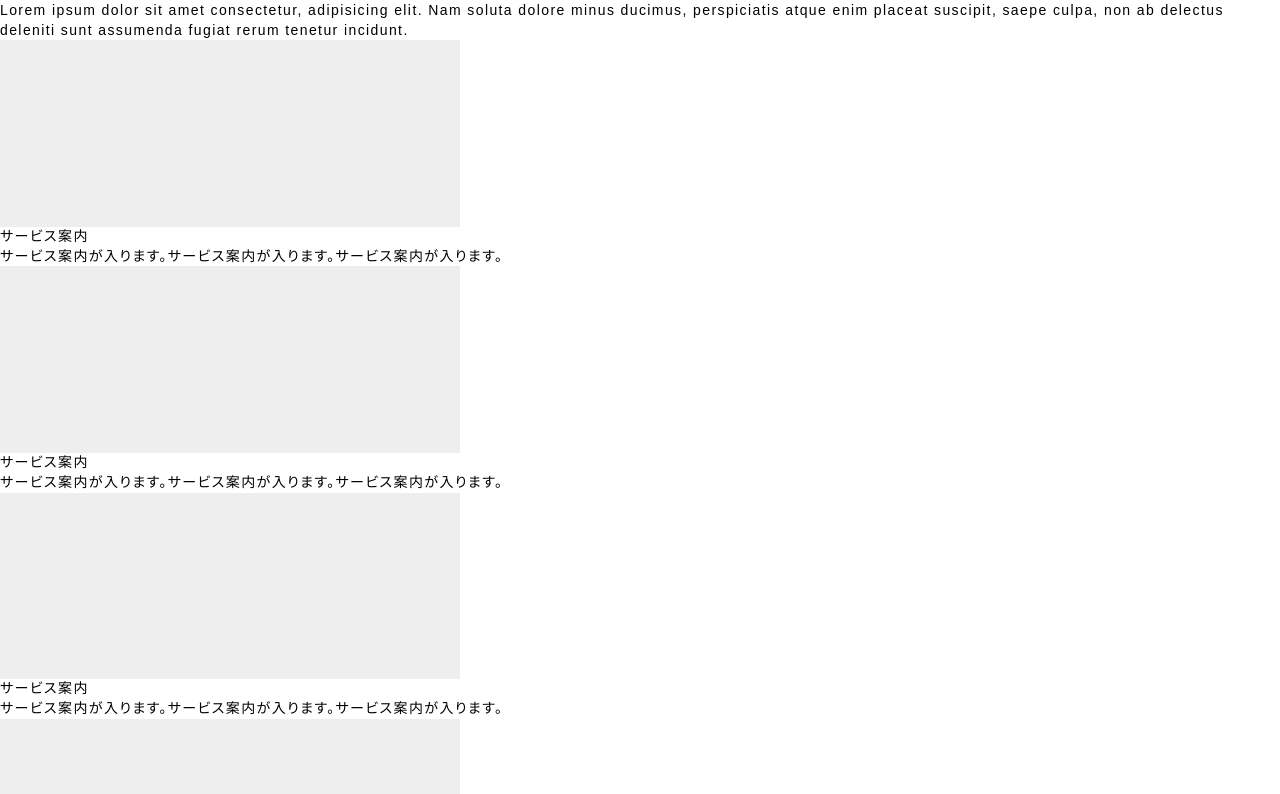
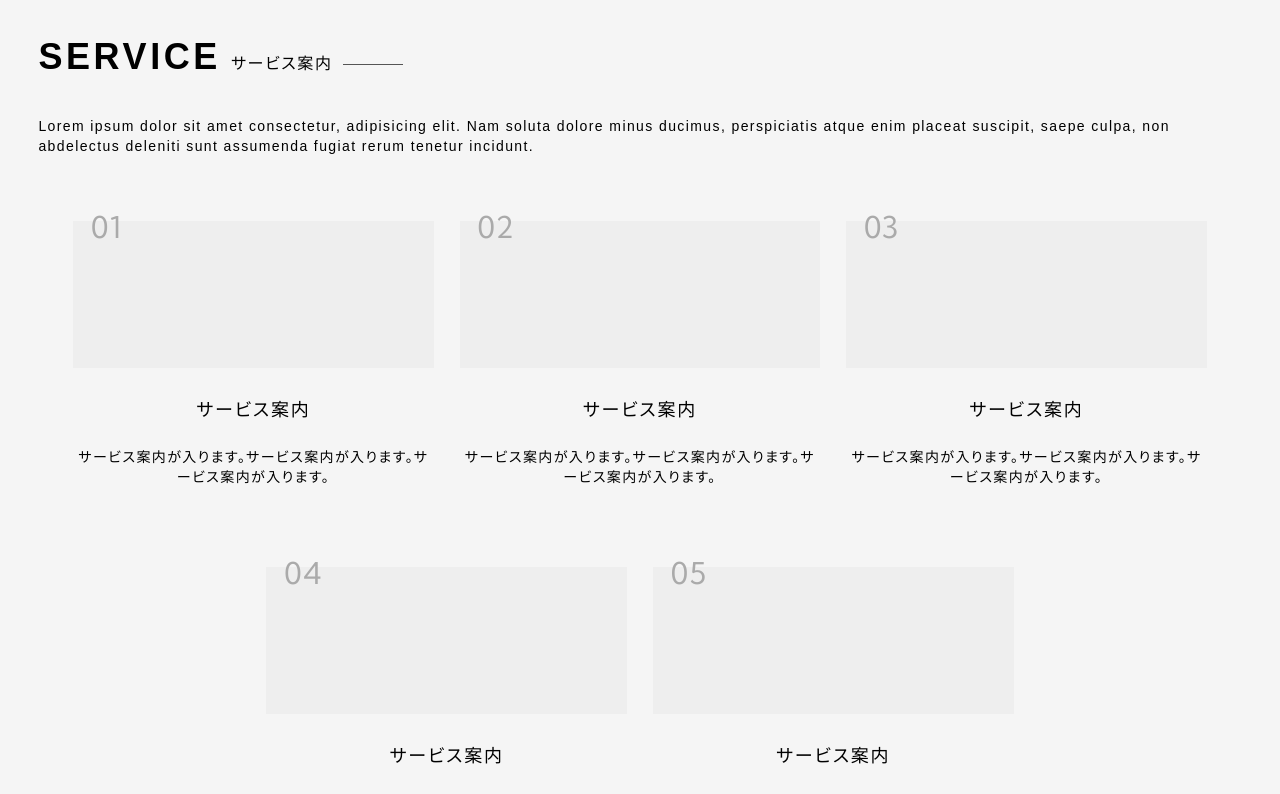
Before and after one commit to zuzuta22/hp-template--vue3, a Vue app: page / in a window 1280 px wide. Shown: the part 1005-1799 px from the top of the page. Built offline with nearby package versions, Linux system fonts and the light colour scheme.

Commit message:
トップページのIntroductionとしてHomeServiceコンポーネント追加
トップページのIntroductionとしてHomeServiceコンポーネント追加とbodyの最大幅を設定

```diff
--- a/index.html
+++ b/index.html
@@ -4,6 +4,9 @@
     <meta charset="UTF-8">
     <link rel="icon" href="/favicon.ico">
     <meta name="viewport" content="width=device-width, initial-scale=1.0">
+    <link rel="preconnect" href="https://fonts.googleapis.com">
+    <link rel="preconnect" href="https://fonts.gstatic.com" crossorigin>
+    <link href="https://fonts.googleapis.com/css2?family=Kumbh+Sans:wght@100;200;300;400;600;700;800;900&display=swap" rel="stylesheet">
     <title>Vite App</title>
   </head>
   <body>
--- a/src/assets/sass/foundation/_base.scss
+++ b/src/assets/sass/foundation/_base.scss
@@ -16,6 +16,7 @@
   --black: #1d1d21;
   --gray-10: #2e2e31;
   --gray-6: #7b7a7d;
+  --gray-5: #f5f5f5;
   --gray-4: #a5a5a6;
   --gray-3: #bbbbbc;
   --gray-2: #d1d0d2;
@@ -75,6 +76,8 @@ body {
   line-height: 1.4;
   color: var(--color-base);
   min-width: 375px;
+  max-width: var(--max-width);
+  margin: auto;
 
   & * {
       font-feature-settings: "palt";
--- a/src/assets/sass/foundation/_index.scss
+++ b/src/assets/sass/foundation/_index.scss
@@ -2,3 +2,4 @@
 @use './base';
 @use './element';
 @use './links';
+@use './tilte';
--- a/src/assets/sass/foundation/_property.scss
+++ b/src/assets/sass/foundation/_property.scss
@@ -25,7 +25,7 @@
     --color-base: #333;
     --color-base-light: #ccc;
     --color-base-pale: #ddd;
-    --color-base-bright: #f3f3f3;
+    --color-base-bright: #f5f5f5;
     --color-base-white: #fff;
 
     // Accent color
--- a/src/assets/sass/foundation/_tilte.scss
+++ b/src/assets/sass/foundation/_tilte.scss
@@ -77,14 +77,29 @@
 }
 
 .title-2 {
+  display: inline-block;
   font-size: g.auto_clamp(20,36,$unit:rem);
   font-weight: 700;
-    text-align: center;
   margin-block-end: 1.667em;
+  margin-bottom: 35px;
+  text-align: left;
   position: relative;
 
+  &::after {
+    background-color: #555;
+    content: '';
+    width: 60px;
+    height: 1px;
+    position: absolute;
+    top: 65%;
+    right: -70px;
+  }
+
   &__ja {
-        margin-block-end: .2778em;
+    font-size: 16px;
+    font-weight: 500;
+    margin-left: 10px;
+    position: relative;
   }
   &__en {
     color: var(--color-theme-primary);
--- a/src/assets/sass/global/_variables.scss
+++ b/src/assets/sass/global/_variables.scss
@@ -1,4 +1,7 @@
 :root {
+  /* max width for display */
+  --max-width: 1980px;
+
   /* main colors */
   --color-primary: #4D84F4;
   --color-primary-light: color-mod(var(--color-primary) tint(15%));
--- /dev/null
+++ b/src/assets/sass/obj-project/_index.scss
@@ -0,0 +1 @@
+@use './p-section';
--- /dev/null
+++ b/src/assets/sass/obj-project/_p-section.scss
@@ -0,0 +1,17 @@
+@use "../global/index" as g;
+
+.p-section {
+  padding: 50px 2vw;
+  &--secondary {
+    background: var(--gray-5);
+  }
+  @include g.mq-up(m) {
+    padding: 50px 3vw;
+  }
+  @include g.mq-up(l) {
+    // padding: 50px 5vw;
+  }
+  @include g.mq-up(xl) {
+    padding: 50px 5vw;
+  }
+}
--- a/src/assets/sass/style.scss
+++ b/src/assets/sass/style.scss
@@ -1,4 +1,5 @@
 @charset "utf-8";
 
-@forward './global/index';
-@use './foundation/index';
+@forward 'global';
+@use 'foundation';
+@use 'obj-project';
--- a/src/components/Header.vue
+++ b/src/components/Header.vue
@@ -58,9 +58,9 @@
     // スクロールしたら表示させるようにする。
     opacity: .6;
     width: 100%;
+    max-width: var(--max-width);
     position: fixed;
-      top: 0;
-      left: 0;
+    top: 0;
     z-index: 100000;
 
     &__inner {
--- a/src/project/home/HomeService.vue
+++ b/src/project/home/HomeService.vue
@@ -2,59 +2,130 @@
 </script>
 
 <template>
-  <section>
-    <h2>SERVICE<span>サービス案内</span></h2>
-    <p>Lorem ipsum dolor sit amet consectetur, adipisicing elit. Nam soluta dolore minus ducimus, perspiciatis atque enim placeat suscipit, saepe culpa, non ab delectus deleniti sunt assumenda fugiat rerum tenetur incidunt.</p>
-    <ul>
-      <li>
-        <div>
-          <img src="/img/placehold.png" alt="" width="460" height="260">
+  <section class="p-home-service p-section p-section--secondary">
+    <h2 class="title-2">SERVICE<span class="title-2__ja">サービス案内</span></h2>
+    <p>
+      Lorem ipsum dolor sit amet consectetur, adipisicing elit. Nam soluta dolore minus ducimus, perspiciatis atque enim placeat suscipit, saepe culpa, non abdelectus deleniti sunt assumenda fugiat rerum tenetur incidunt.
+    </p>
+    <ul class="p-home-service__items">
+      <li class="p-home-service__item">
+        <div class="p-home-service__img p-home-service__img--1">
+          <img src="/img/placehold.png" alt="" width="460" height="260" loading="lazy">
         </div>
-        <dl>
+        <dl class="p-home-service__detail">
           <dt>サービス案内</dt>
           <dd>サービス案内が入ります。サービス案内が入ります。サービス案内が入ります。</dd>
         </dl>
       </li>
-      <li>
-        <div>
-          <img src="/img/placehold.png" alt="" width="460" height="260">
+      <li class="p-home-service__item">
+        <div class="p-home-service__img p-home-service__img--2">
+          <img src="/img/placehold.png" alt="" width="460" height="260" loading="lazy">
         </div>
-        <dl>
+        <dl class="p-home-service__detail">
           <dt>サービス案内</dt>
           <dd>サービス案内が入ります。サービス案内が入ります。サービス案内が入ります。</dd>
         </dl>
       </li>
-      <li>
-        <div>
-          <img src="/img/placehold.png" alt="" width="460" height="260">
+      <li class="p-home-service__item">
+        <div class="p-home-service__img p-home-service__img--3">
+          <img src="/img/placehold.png" alt="" width="460" height="260" loading="lazy">
         </div>
-        <dl>
+        <dl class="p-home-service__detail">
           <dt>サービス案内</dt>
           <dd>サービス案内が入ります。サービス案内が入ります。サービス案内が入ります。</dd>
         </dl>
       </li>
-      <li>
-        <div>
-          <img src="/img/placehold.png" alt="" width="460" height="260">
+      <li class="p-home-service__item">
+        <div class="p-home-service__img p-home-service__img--4">
+          <img src="/img/placehold.png" alt="" width="460" height="260" loading="lazy">
         </div>
-        <dl>
+        <dl class="p-home-service__detail">
           <dt>サービス案内</dt>
           <dd>サービス案内が入ります。サービス案内が入ります。サービス案内が入ります。</dd>
         </dl>
       </li>
-      <li>
-        <div>
-          <img src="/img/placehold.png" alt="" width="460" height="260">
+      <li class="p-home-service__item">
+        <div class="p-home-service__img p-home-service__img--5">
+          <img src="/img/placehold.png" alt="" width="460" height="260" loading="lazy">
         </div>
-        <dl>
+        <dl class="p-home-service__detail">
           <dt>サービス案内</dt>
           <dd>サービス案内が入ります。サービス案内が入ります。サービス案内が入ります。</dd>
         </dl>
       </li>
     </ul>
   </section>
-
 </template>
 
 <style scoped lang="scss">
+  .p-home-service {
+    &__items {
+      display: flex;
+        flex-wrap: wrap;
+        justify-content: center;
+      gap: 50px 2vw;
+      padding: 50px 0 0;
+
+      @include mq-up(s) {
+        padding: 65px 0 0;
+      }
+    }
+    &__item {
+      width: 100%;
+      position: relative;
+
+      @include mq-up(xs) {
+        width: 48%;
+      }
+      @include mq-up(m) {
+        width: 30%;
+      }
+    }
+
+    &__img {
+      border-radius: 5px;
+      display: block;
+      position: relative;
+
+      &:before {
+        color: #aaa;
+        font-family: 'Kumbh Sans', sans-serif;
+        font-size: 30px;
+        position: absolute;
+        top: -15px;
+        left: 5%;
+      }
+      &--1:before {content: '01';}
+      &--2:before {content: '02';}
+      &--3:before {content: '03';}
+      &--4:before {content: '04';}
+      &--5:before {content: '05';}
+
+      & img {
+        width: 100%;
+      }
+
+    }
+
+    &__detail {
+      padding: 15px 0;
+      @include mq-up(s) {
+        padding: 30px 0;
+      }
+
+      & dt {
+        font-size: 18px;
+        margin-bottom: 25px;
+        text-align: center;
+
+
+      }
+      & dd {
+        font-size: 14px;
+        text-align: center;
+      }
+    }
+  }
+
+
 </style>
```
Lines whose indentation alone changed are shown as unchanged.
